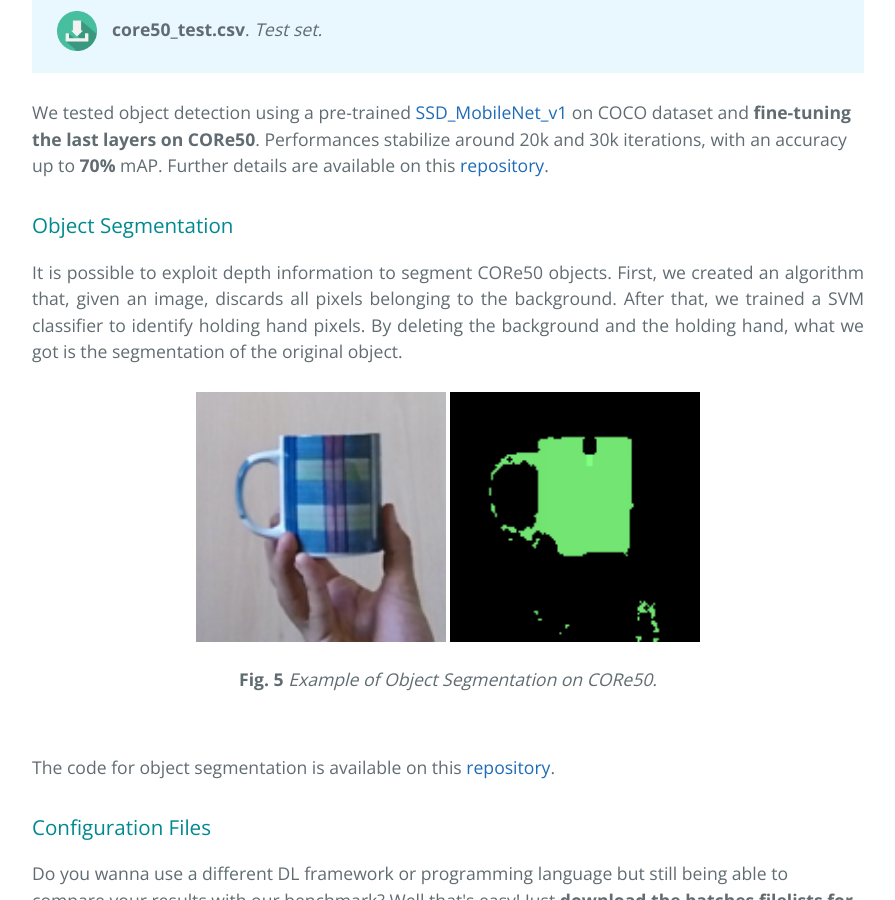
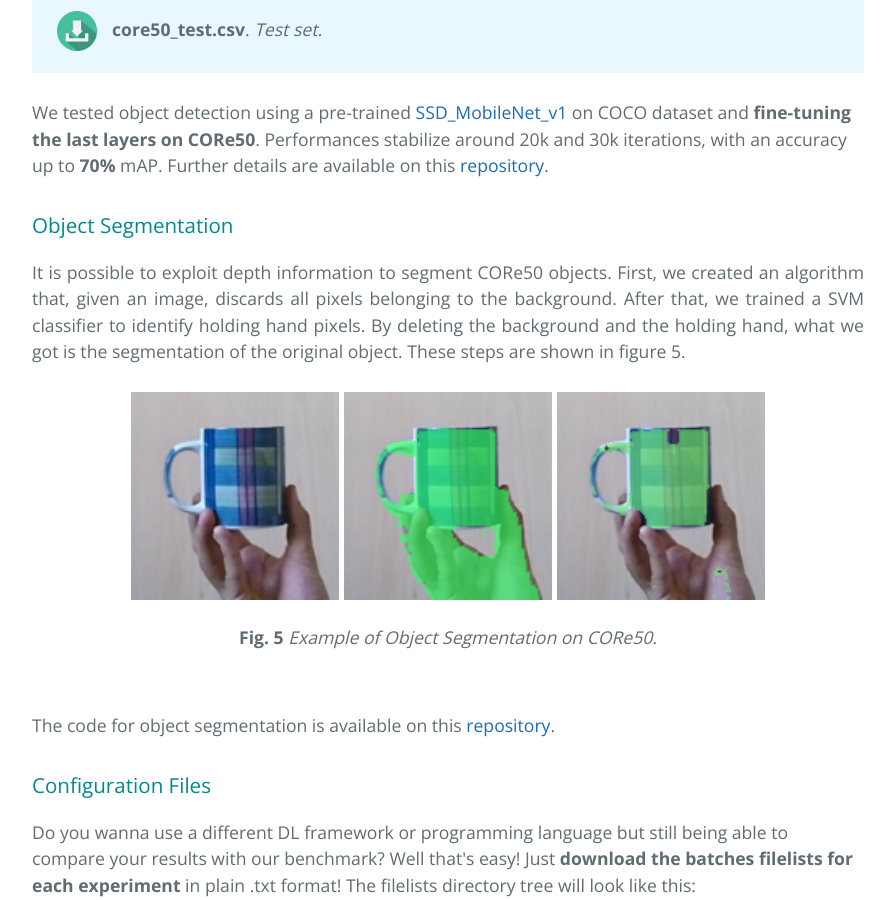
Before and after one commit to vlomonaco/core50, a Jekyll site: the page built from index.html, in a window 1280 px wide and 900 px high, scrolled down 9703 px. Shown: the whole window, without its empty margins (192-1087 px from the left). Built offline with Jekyll 4.4.1, drawn with Linux system fonts in a browser that asks for light colours; nearby versions of some CDN libraries; the list of posts is cut into pages by our own code; comment, search, counter and statistics services are not loaded.

Commit message:
images for segmentation

```diff
--- a/index.html
+++ b/index.html
@@ -257,13 +257,14 @@ Color004: 149 159 276 286
 We tested object detection using a pre-trained <a href="https://github.com/tensorflow/models/blob/master/research/object_detection/g3doc/detection_model_zoo.md">SSD_MobileNet_v1</a> on COCO dataset and <strong>fine-tuning the last layers on CORe50</strong>. Performances stabilize around 20k and 30k iterations, with an accuracy up to <strong>70%</strong> mAP. Further details are available on this <a href="https://github.com/giacomobartoli/vision-kit/tree/master/core50_utils">repository</a>.
 
 <h3> Object Segmentation </h3>
-<p align="justify">It is possible to exploit depth information to segment CORe50 objects. First, we created an algorithm that, given an image, discards all pixels belonging to the background. After that, we trained a SVM classifier to identify holding hand pixels. By deleting the background and the holding hand, what we got is the segmentation of the original object.</p>
+<p align="justify">It is possible to exploit depth information to segment CORe50 objects. First, we created an algorithm that, given an image, discards all pixels belonging to the background. After that, we trained a SVM classifier to identify holding hand pixels. By deleting the background and the holding hand, what we got is the segmentation of the original object. These steps are shown in figure 5.</p>
 
 <div style="text-align: center">
-<img src="imgs/pre_segmentation2.png" alt="core50 for object segmentation" style="width:30%; margin-top:10px;    background-image: linear-gradient(45deg, #808080 25%, transparent 25%), linear-gradient(-45deg, #808080 25%, transparent 25%), linear-gradient(45deg, transparent 75%, #808080 75%), linear-gradient(-45deg, transparent 75%, #808080 75%);
+<img src="imgs/seg_original.png" alt="original image" style="width:25%; margin-top:10px;    background-image: linear-gradient(45deg, #808080 25%, transparent 25%), linear-gradient(-45deg, #808080 25%, transparent 25%), linear-gradient(45deg, transparent 75%, #808080 75%), linear-gradient(-45deg, transparent 75%, #808080 75%);
   background-size: 20px 20px;
   background-position: 0 0, 0 10px, 10px -10px, -10px 0px;">
-<img src="imgs/segmentation2.png" alt="core50 for object segmentation" style="width:30%; margin-top:10px;">
+<img src="imgs/seg_bck.png" alt="image after deleting the background" style="width:25%; margin-top:10px;">
+<img src="imgs/seg_final.png" alt="object segmentation" style="width:25%; margin-top:10px;">
 <p><strong>Fig. 5</strong> <i>Example of Object Segmentation on CORe50.</i> </p>
 </div><br>
 <p> The code for object segmentation is available on this <a href="https://github.com/giacomobartoli/core50_segmentation">repository</a>.</p>
```
Also changed, not shown: imgs/seg_bck.png (added), imgs/seg_final.png (added), imgs/seg_original.png (added), 3 other files.
